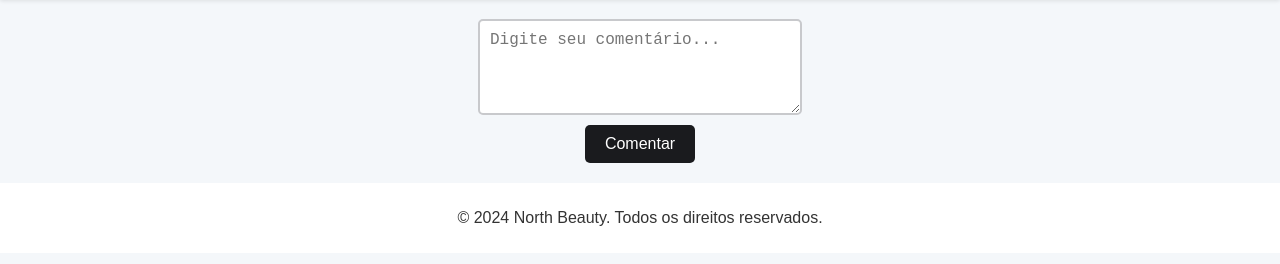
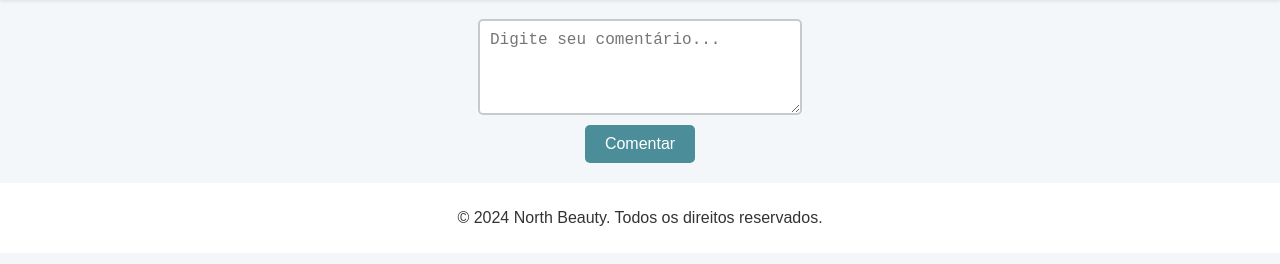
Before and after one commit to nataliabezerra/projeto-ecommerce, a plain HTML site: page fazer_comentario.html in a window 1280 px wide. In both pictures the pointer is over the button "Comentar". Shown: the part 78-342 px from the top of the page. Drawn offline with Linux system fonts and the light colour scheme.

Commit message:
nova mudança de cores

```diff
--- a/stylecomentario.css
+++ b/stylecomentario.css
@@ -51,7 +51,7 @@ button {
 }
 
 button:hover {
-    background-color: #1a1b1e;
+    background-color: #4b8e9a;
 }
 
 footer {
```
